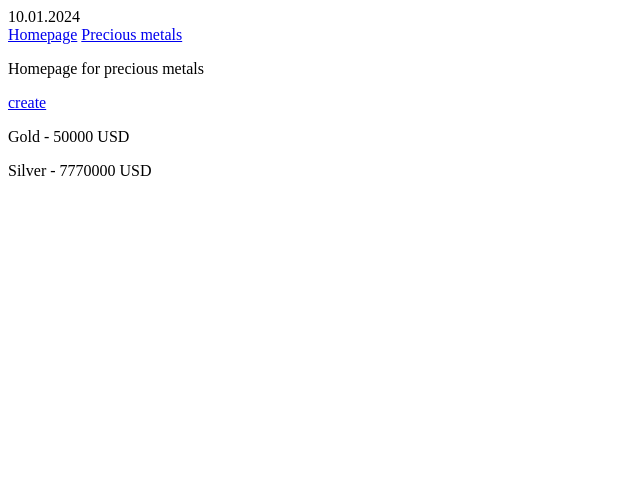
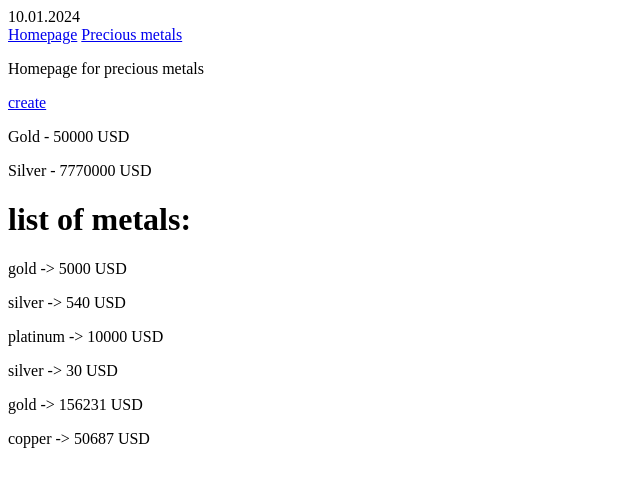
Before and after one commit to honzikhk/portfolio_1_0, a Django app: page /precious_metal/ in a window 1280 px wide. Shown: the top 487 px of the page, without its empty margins (0-640 px from the left). Run offline with Django 5.2, Linux system fonts and the light colour scheme; data comes from the database, SQL or seed files in the repository; both versions use the stored data as it was after the commit.

Commit message:
for loop in homepage_precious_metal template

```diff
--- a/notes.txt
+++ b/notes.txt
@@ -32,5 +32,7 @@ added .gitignore file
 made base.html as a master template. every page will "inheritate" the "html must code" from this template by "extends"
 
 ?? make forms for input in metals |-> OK
-?? make method "get_absolute_url" to model. Its for redirect after submit new metal
-?? change template for metal - for display values from db
+?? make method "get_absolute_url" to model. Its for redirect after submit new metal |-> OK
+?? change template for metal - for display values from db |-> OK
+
+add for loop to homepage_precious_metal template. Object_list was already in listview
--- a/precious_metal/templates/precious_metal/homepage_precious_metal.html
+++ b/precious_metal/templates/precious_metal/homepage_precious_metal.html
@@ -5,4 +5,9 @@
 <p><a href="{% url "metal_create" %}">create</a></p>
 <p>Gold - 50000 USD</p>
 <p>Silver - 7770000 USD</p>
+
+<h1>list of metals:</h1>
+{% for metal in object_list %}
+        <p>{{ metal.item }} -> {{ metal.value }} USD</p>
+    {% endfor %}
 {% endblock body %}
--- a/precious_metal/views.py
+++ b/precious_metal/views.py
@@ -2,13 +2,13 @@ from django.views.generic import ListView, CreateView
 from .models import PreciousMetal
 from precious_metal.forms import MetalForm
 
-class PreciousMetalHomepage(ListView):
+class PreciousMetalHomepage(ListView): #Listview has probably "objectlist" as original function
     model = PreciousMetal
-    template_name = "precious_metal/homepage_precious_metal.html" #try to remove "precious_metal/"
+    template_name = "precious_metal/homepage_precious_metal.html"
 
 
 class CreateMetal(CreateView):
     # after click on "submit" it redirect to "precious_metal_homepage" because of the method in model "get_absolute_url"
-    template_name = "precious_metal/metal_create.html"  #try to remove "precious_metal/"
+    template_name = "precious_metal/metal_create.html"
     form_class = MetalForm
     model = PreciousMetal
```
Also changed, not shown: db.sqlite3.
